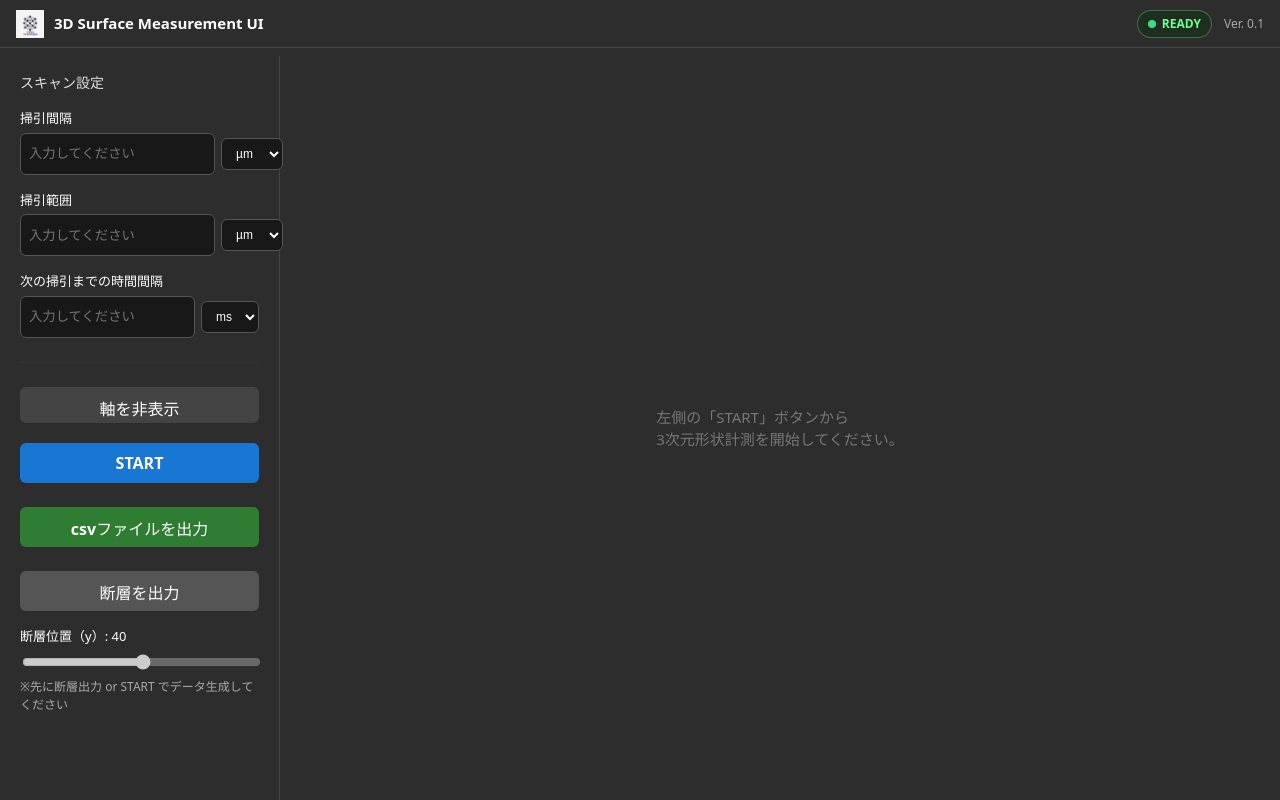
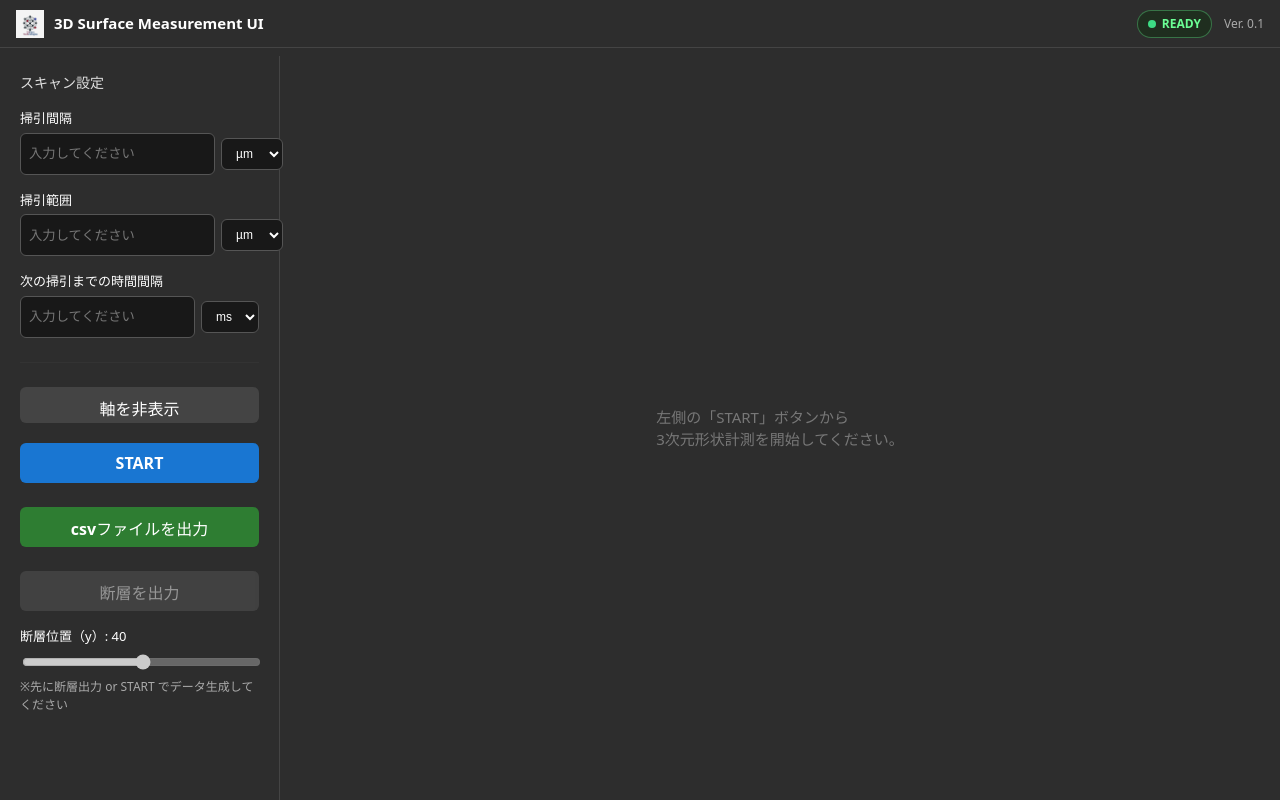
Before and after one commit to 0122POND/optical-device-ui, a React app in the folder frontend/: page / in a window 1280 px wide. Built offline with nearby package versions, Linux system fonts and the light colour scheme; the HTML template or start-up script is replaced by a standard one.

Commit message:
[fix] STARTボタンを押す前に、断層画像の表示ができてしまうエラーの修正

```diff
--- a/frontend/src/App.tsx
+++ b/frontend/src/App.tsx
@@ -146,6 +146,11 @@ function App() {
         {running ? "RUNNING" : "READY"}
       </div>
     );
+  };
+
+  const toggleSlice = () => {
+    if (!zData) return; // データがないなら何もしない
+    setShowSlice((v) => !v);
   };
 
 useEffect(() => {
@@ -541,34 +546,26 @@ useEffect(() => {
 
           {/* ★ 断層 出力/停止 トグルボタン */}
           <button
+            disabled={!zData}
             style={{
               height: "40px",
               borderRadius: "6px",
               border: "none",
-              backgroundColor: showSlice ? "#8a2e2e" : "#555", // 表示中は赤系にして「停止」っぽく
+              backgroundColor: showSlice ? "#8a2e2e" : "#555",
               color: "#fff",
               fontWeight: 600,
-              cursor: "pointer",
+              cursor: zData ? "pointer" : "not-allowed",
+              opacity: zData ? 1 : 0.5,
               marginTop: "8px",
             }}
             onClick={() => {
-              // いま表示中なら「停止（非表示）」にする
-              if (showSlice) {
-                setShowSlice(false);
-                return;
-              }
-
-              // まだ表示していないなら「出力（表示）」にする
-              // まだ 3D を開始していない場合は、その場でデータ生成
-              if (!zData) {
-                const generated = addNoise(generateCoinData(GRID_SIZE), 0.1);
-                setZData(generated);
-              }
-              setShowSlice(true);
+              if (!zData) return;        // ★ ガード（保険）
+              setShowSlice((v) => !v);  // ★ 表示/非表示を切り替えるだけ
             }}
           >
             {showSlice ? "断層出力を停止" : "断層を出力"}
           </button>
+
           {/* ★ 断層位置スライダー（showSlice のとき有効） */}
           <div style={{ display: "flex", flexDirection: "column", gap: "6px" }}>
             <label style={{ fontSize: "13px" }}>
```
